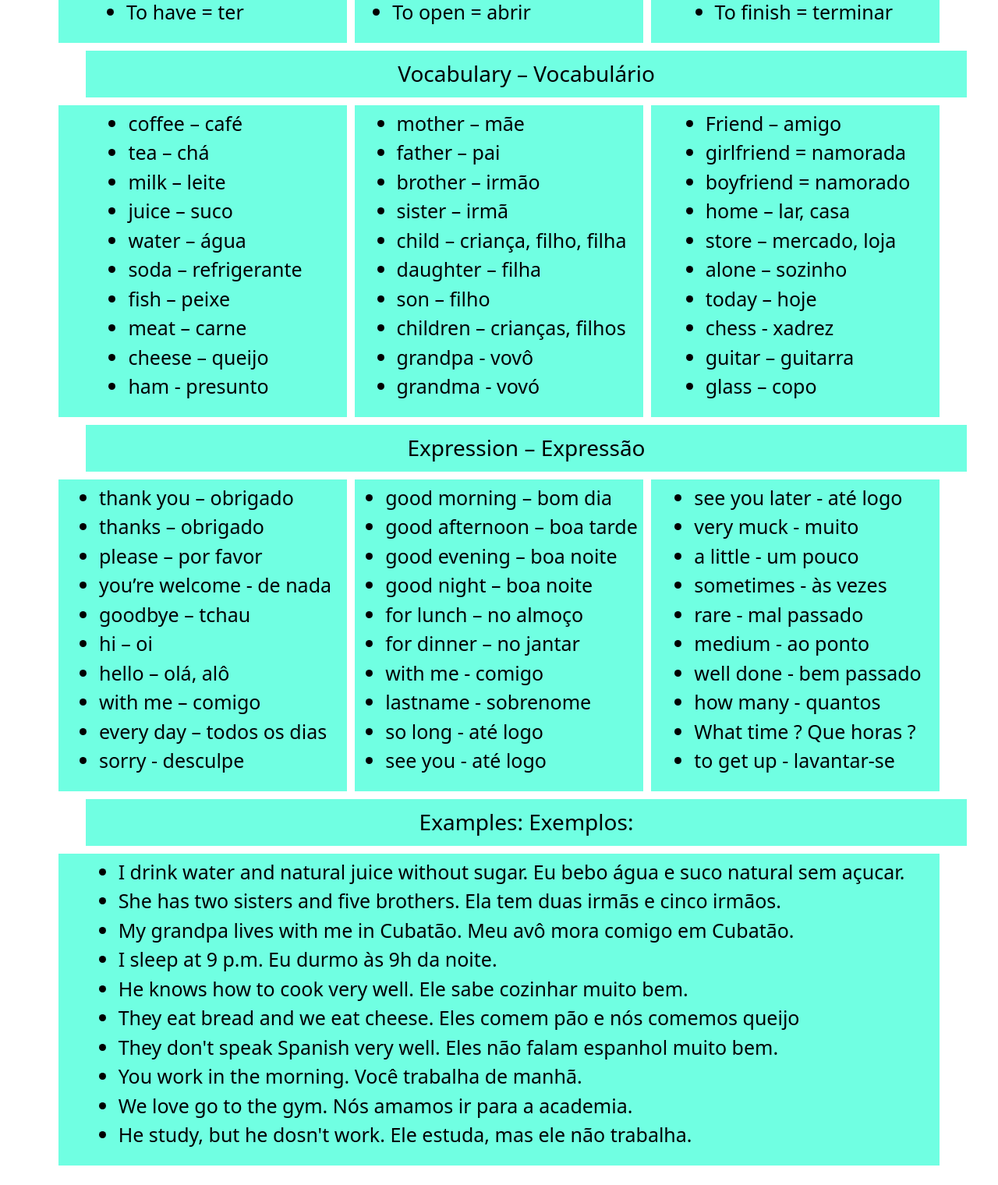
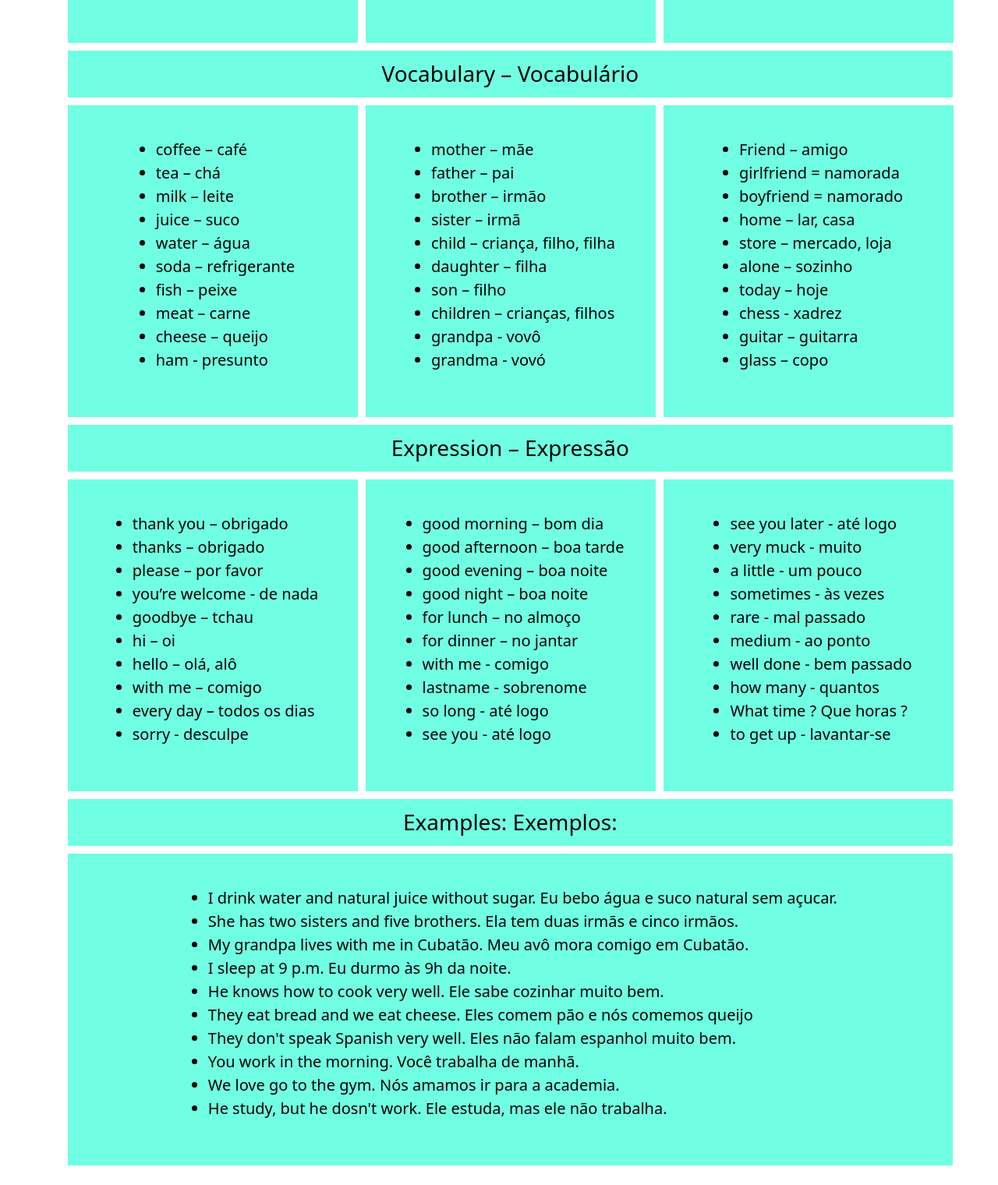
Before and after one commit to Danilo1010/english-project, a plain HTML site: page moduloone.html in a window 1280 px wide. Shown: the part 915-2435 px from the top of the page at 78% size. Drawn offline with nearby package versions, Linux system fonts and the light colour scheme; a web font is replaced by a local one.

Commit message:
First class

```diff
--- a/css/stylemoduloone.css
+++ b/css/stylemoduloone.css
@@ -18,8 +18,8 @@ h1, h2, h3, h4, h5, h6 {
 
 header {
     color: black;
-    width: 1130px;
-    height: 60px;
+    width: 91.5%;   /* 1130px */
+    height: 60px;  /*  60px */
     display: flex;
     font-size: 25px;
     margin: 5px;
@@ -27,21 +27,21 @@ header {
     justify-content: center;
     background-color: rgb(112, 255, 226);
     position: relative;
-    left: 85px;
+    left: 5%;    /*   85px  */
 }
 
 #one {
     position: relative;
-    left: 350px;
+    left: 30%;   /* 350px*/
 }
 
 
 .container div {
     color: black;
-    width: 400px;
-    height: 400px;
+    width: 30%;  /*  400px  */
+    height: 400px;   /*  400px   */
     display: flex;
-    font-size: 25px;
+    font-size: 1em;    /*  25px  */
     margin: 5px;
     align-items: center;
     justify-content: center;
@@ -52,14 +52,79 @@ header {
     display: flex;
 }
 
-#example {
+.verbs div {
     color: black;
-    width: 1200px;
-    height: 400px;
+    width: 30%;  /*  400px  */
+    height: 400px;   /*  400px   */
     display: flex;
-    font-size: 25px;
+    font-size: 1em;    /*  25px  */
     margin: 5px;
     align-items: center;
     justify-content: center;
     background-color: rgb(112, 255, 226);
+    position: relative;
+    left: 5%;   /* 350px*/
+
 }
+
+.verbs {
+    display: flex;
+}
+
+.vocabulary div {
+    color: black;
+    width: 30%;  /*  400px  */
+    height: 400px;   /*  400px   */
+    display: flex;
+    font-size: 1em;    /*  25px  */
+    margin: 5px;
+    align-items: center;
+    justify-content: center;
+    background-color: rgb(112, 255, 226);
+    position: relative;
+    left: 5%;   /* 350px*/
+
+}
+
+.vocabulary {
+    display: flex;
+}
+
+.expression div {
+    color: black;
+    width: 30%;  /*  400px  */
+    height: 400px;   /*  400px   */
+    display: flex;
+    font-size: 1em;    /*  25px  */
+    margin: 5px;
+    align-items: center;
+    justify-content: center;
+    background-color: rgb(112, 255, 226);
+    position: relative;
+    left: 5%;   /* 350px*/
+
+}
+
+.expression {
+    display: flex;
+}
+
+
+
+.example div {
+    color: black;
+    width: 91.5%;   /*  1200px  */
+    height: 400px;
+    display: flex;
+    font-size: 1em;    /* 25px  */
+    margin: 5px;
+    align-items: center;
+    justify-content: center;
+    background-color: rgb(112, 255, 226);
+    position: relative;
+    left: 5%;   /* 350px*/
+}
+
+.example {
+    display: flex;
+}
--- a/moduloone.html
+++ b/moduloone.html
@@ -6,6 +6,7 @@
     <meta http-equiv="X-UA-Compatible" content="IE=edge">
     <meta name="viewport" content="width=device-width, initial-scale=1.0">
     <title>Learning English</title>
+    <meta  id="viewport" name="viewport" content="width=device, user-scalable=no">
 
     <link href="https://cdn.jsdelivr.net/npm/bootstrap@5.3.0-alpha1/dist/css/bootstrap.min.css" rel="stylesheet"
         integrity="sha384-GLhlTQ8iRABdZLl6O3oVMWSktQOp6b7In1Zl3/Jr59b6EGGoI1aFkw7cmDA6j6gD" crossorigin="anonymous">
@@ -56,7 +57,7 @@
             </div>
         </header>
 
-        <div class="container">
+        <div class="verbs">
             <!-- div 1 -->
            <div>
 
@@ -119,7 +120,7 @@
             </div>
         </header>
 
-        <div class="container">
+        <div class="vocabulary">
             <!-- div 1 -->
            <div>
                 <ul>
@@ -182,7 +183,7 @@
             </div>
         </header>
 
-        <div class="container">
+        <div class="expression">
             <!-- div 1 -->
            <div>
                 <ul>
@@ -245,9 +246,9 @@
             </div>
         </header>
 
-        <div class="container">
+        <div class="example">
             <!-- div 1 -->
-           <div id="example">
+           <div>
                 <ul>
                     <li>I drink water and natural juice without sugar. Eu bebo água e suco natural sem açucar.</li>
                     <li>She has two sisters and five brothers. Ela tem duas irmãs e cinco irmãos.</li>
```
Also changed, not shown: aboutme.html (+1 -0 lines), index.html (+1 -0 lines).
